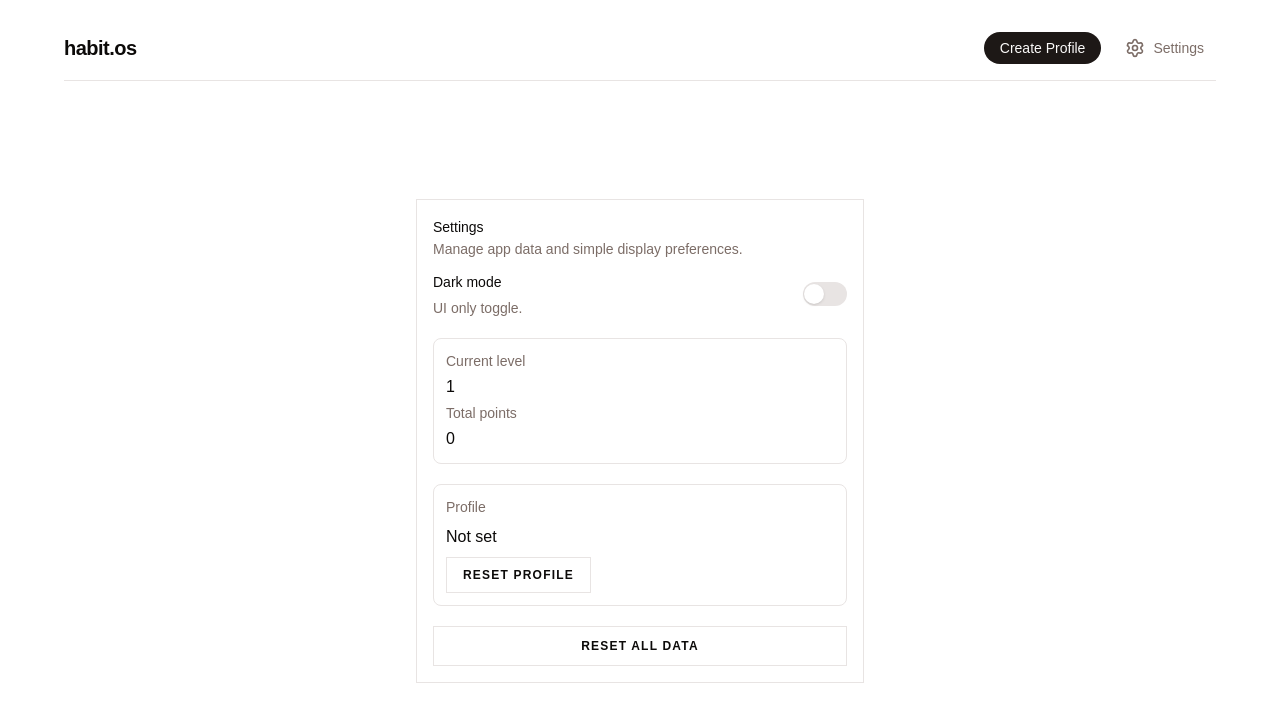
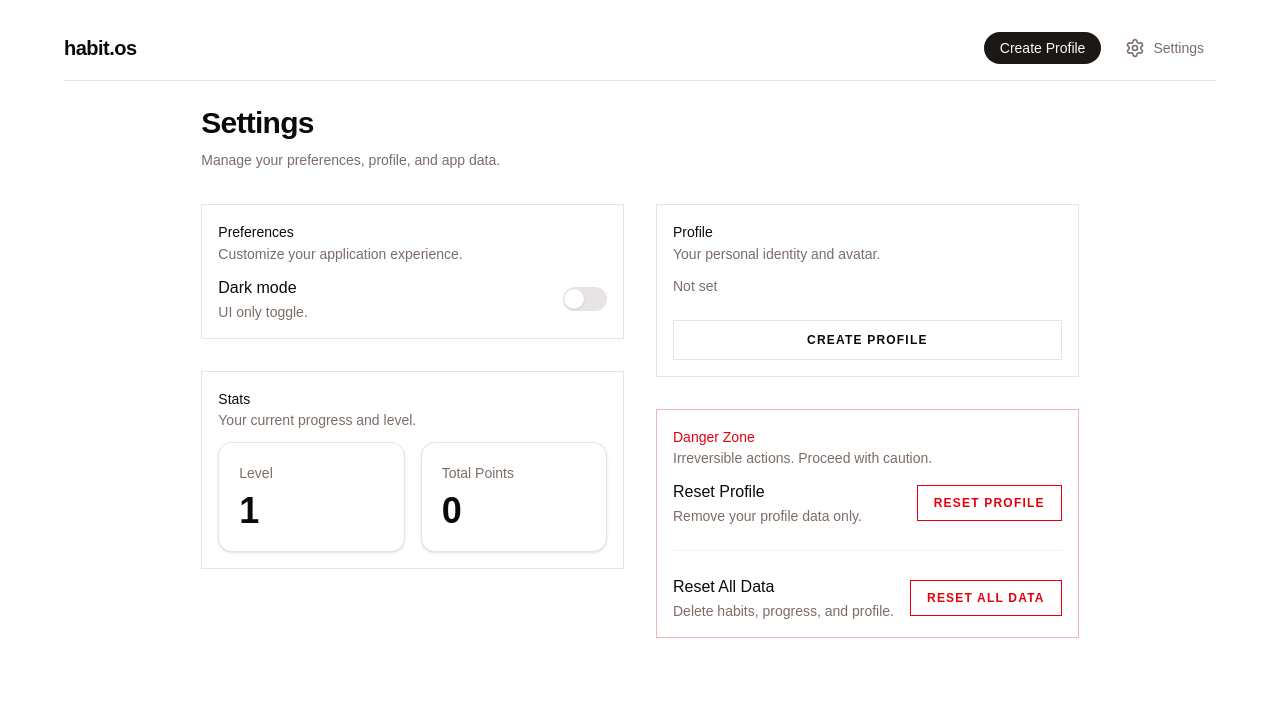
Before and after one commit to mekanhaji/habit-os, a React (Vite) app in the folder apps/web/: page /settings in a window 1280 px wide. Shown: the top 722 px of the page. Built offline with nearby package versions, Linux system fonts and the light colour scheme.

Commit message:
feat: implement settings page with preferences, profile management, and data reset options

```diff
--- a/apps/web/src/pages/settings-page.tsx
+++ b/apps/web/src/pages/settings-page.tsx
@@ -8,12 +8,22 @@ import {
   CardTitle,
 } from "@workspace/ui/components/card"
 import { Switch } from "@workspace/ui/components/switch"
+import { Flame, Heart, Leaf, Rocket, Star, User } from "lucide-react"
 import { useTheme } from "../components/theme-provider.tsx"
 import { habitStore, useHabitStore } from "../store/habit-store"
 import {
   useUserProfileStore,
   userProfileStore,
 } from "../store/user-profile-store"
+
+function AvatarIcon({ avatarId, className }: { avatarId: string; className?: string }) {
+  if (avatarId === "trailblazer") return <Rocket className={className} aria-hidden="true" />
+  if (avatarId === "steady-flame") return <Flame className={className} aria-hidden="true" />
+  if (avatarId === "kind-heart") return <Heart className={className} aria-hidden="true" />
+  if (avatarId === "focus-star") return <Star className={className} aria-hidden="true" />
+  if (avatarId === "growth-leaf") return <Leaf className={className} aria-hidden="true" />
+  return <User className={className} aria-hidden="true" />
+}
 
 export function SettingsPage() {
   const navigate = useNavigate()
@@ -35,61 +45,128 @@ export function SettingsPage() {
   }
 
   return (
-    <section className="flex min-h-[calc(100svh-8rem)] items-center justify-center">
-      <Card className="w-full max-w-md">
+    <section className="mx-auto max-w-5xl space-y-8 pb-10">
+      <div>
+        <h1 className="text-3xl font-bold tracking-tight text-foreground">Settings</h1>
+        <p className="text-muted-foreground mt-2">Manage your preferences, profile, and app data.</p>
+      </div>
+
+      <div className="grid grid-cols-1 md:grid-cols-2 gap-8">
+        {/* LEFT COLUMN */}
+        <div className="space-y-8">
+          {/* Preferences */}
+          <Card>
             <CardHeader>
-          <CardTitle>Settings</CardTitle>
-          <CardDescription>
-            Manage app data and simple display preferences.
-          </CardDescription>
+              <CardTitle>Preferences</CardTitle>
+              <CardDescription>Customize your application experience.</CardDescription>
             </CardHeader>
-
-        <CardContent className="space-y-5">
-          <div className="flex items-center justify-between gap-4">
-            <div className="space-y-1">
-              <p className="font-medium">Dark mode</p>
+            <CardContent>
+              <div className="flex items-center justify-between">
+                <div className="space-y-0.5">
+                  <h3 className="font-medium text-base text-foreground">Dark mode</h3>
                   <p className="text-sm text-muted-foreground">UI only toggle.</p>
                 </div>
                 <Switch
                   checked={darkModeEnabled}
-              onCheckedChange={(checked) =>
-                setTheme(checked ? "dark" : "light")
-              }
+                  onCheckedChange={(checked) => setTheme(checked ? "dark" : "light")}
                 />
               </div>
+            </CardContent>
+          </Card>
 
-          <div className="space-y-1 rounded-md border p-3">
-            <p className="text-sm text-muted-foreground">Current level</p>
-            <p className="text-base font-medium">{level}</p>
-            <p className="text-sm text-muted-foreground">Total points</p>
-            <p className="text-base font-medium">{points}</p>
+          {/* Stats */}
+          <Card>
+            <CardHeader>
+              <CardTitle>Stats</CardTitle>
+              <CardDescription>Your current progress and level.</CardDescription>
+            </CardHeader>
+            <CardContent>
+              <div className="grid grid-cols-2 gap-4">
+                <div className="rounded-xl border bg-card p-5 space-y-2 shadow-sm">
+                  <p className="text-sm font-medium text-muted-foreground">Level</p>
+                  <p className="text-4xl font-bold text-foreground">{level}</p>
+                </div>
+                <div className="rounded-xl border bg-card p-5 space-y-2 shadow-sm">
+                  <p className="text-sm font-medium text-muted-foreground">Total Points</p>
+                  <p className="text-4xl font-bold text-foreground">{points}</p>
+                </div>
+              </div>
+            </CardContent>
+          </Card>
         </div>
 
-          <div className="space-y-2 rounded-md border p-3">
-            <p className="text-sm text-muted-foreground">Profile</p>
-            <p className="text-base font-medium">
-              {profile ? `@${profile.username}` : "Not set"}
-            </p>
+        {/* RIGHT COLUMN */}
+        <div className="space-y-8">
+          {/* Profile */}
+          <Card>
+            <CardHeader>
+              <CardTitle>Profile</CardTitle>
+              <CardDescription>Your personal identity and avatar.</CardDescription>
+            </CardHeader>
+            <CardContent className="space-y-6">
+              {profile ? (
+                <div className="flex items-center gap-4">
+                  <div className="flex h-16 w-16 items-center justify-center rounded-full bg-primary/10 text-primary">
+                    <AvatarIcon avatarId={profile.avatar} className="h-8 w-8" />
+                  </div>
+                  <div>
+                    <p className="text-xl font-bold text-foreground">@{profile.username}</p>
+                    {profile.name && <p className="text-sm text-muted-foreground">{profile.name}</p>}
+                  </div>
+                </div>
+              ) : (
+                <p className="text-sm text-muted-foreground">Not set</p>
+              )}
+
               <Button
-              type="button"
+                variant="outline"
+                className="w-full"
+                onClick={() => navigate("/profile")}
+              >
+                {profile ? "Edit Profile" : "Create Profile"}
+              </Button>
+            </CardContent>
+          </Card>
+
+          {/* Danger Zone */}
+          <Card className="border-destructive/30">
+            <CardHeader>
+              <CardTitle className="text-destructive">Danger Zone</CardTitle>
+              <CardDescription>Irreversible actions. Proceed with caution.</CardDescription>
+            </CardHeader>
+            <CardContent className="space-y-6">
+              <div className="flex flex-col sm:flex-row sm:items-center sm:justify-between gap-4">
+                <div className="space-y-0.5">
+                  <h3 className="font-medium text-base text-foreground">Reset Profile</h3>
+                  <p className="text-sm text-muted-foreground">Remove your profile data only.</p>
+                </div>
+                <Button
+                  variant="outline"
                   size="sm"
-              variant="outline"
-              className="w-fit"
                   onClick={handleResetProfile}
+                  className="text-destructive border-destructive hover:bg-destructive hover:text-destructive-foreground"
                 >
                   Reset Profile
                 </Button>
               </div>
-
+              <div className="border-t border-border/50 pt-6 flex flex-col sm:flex-row sm:items-center sm:justify-between gap-4">
+                <div className="space-y-0.5">
+                  <h3 className="font-medium text-base text-foreground">Reset All Data</h3>
+                  <p className="text-sm text-muted-foreground">Delete habits, progress, and profile.</p>
+                </div>
                 <Button
                   variant="outline"
-            className="w-full"
+                  size="sm"
                   onClick={handleResetAllData}
+                  className="text-destructive border-destructive hover:bg-destructive hover:text-destructive-foreground"
                 >
                   Reset all data
                 </Button>
+              </div>
             </CardContent>
           </Card>
+        </div>
+      </div>
     </section>
   )
 }
```
Lines whose indentation alone changed are shown as unchanged.
